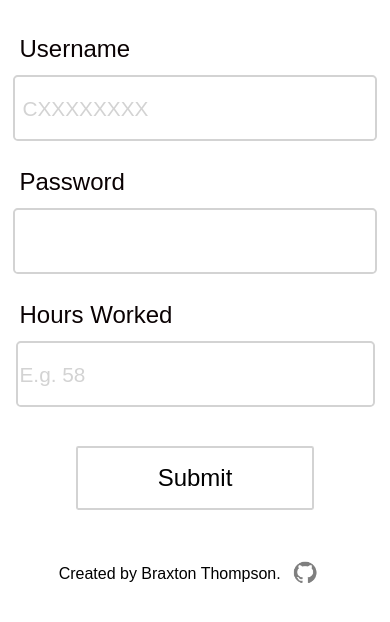
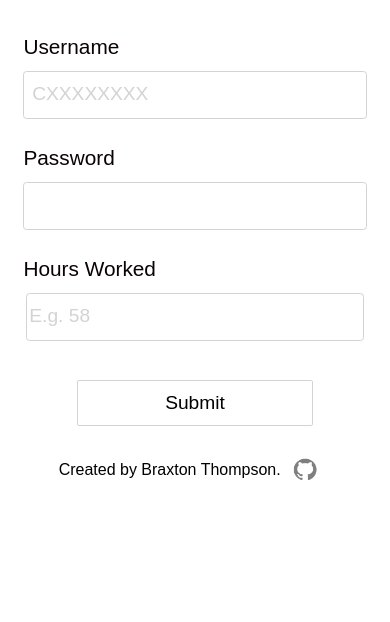
Before and after one commit to braxtonthompson/TimeSheetApp, a Flask app: page / in a window 390 px wide. Shown: the part 124-746 px from the top of the page. Run offline with Flask 2, Linux system fonts and the light colour scheme.

Commit message:
Made everything smaller on mobile.

```diff
--- a/static/timesheet.css
+++ b/static/timesheet.css
@@ -56,8 +56,8 @@ form {
 }
 
 .form-label {
-    margin: 7% 5% 3% 5%;
-    font-size: 1.5em;
+    margin: 7% 5% 3% 6%;
+    font-size: 1.3em;
     font-family: Arial, Helvetica, sans-serif;
     color: #0a0203;
 }
@@ -65,10 +65,10 @@ form {
 .form-input {
     margin: 0 auto;
     color: #0a0203;
-    width: 90%;
+    width: 85%;
     height: 2.5em;
-    font-size: 1.5em;
-    border: 2px solid lightgray;
+    font-size: 1.1em;
+    border: 1px solid lightgray;
     border-radius: 0.2em;
 }
 
@@ -78,7 +78,7 @@ form input[type=text], input[type=password] {
 
 .form-input::placeholder {
     color: lightgray;
-    font-size: 1.3rem;
+    font-size: 1.2rem;
 }
 
 .invalid-feedback {
@@ -98,14 +98,14 @@ form input[type=text], input[type=password] {
 #submit {
     all: unset;
     margin-top: 10%;
-    margin-bottom: 10%;
+    margin-bottom: 5%;
     background-color: white;
     width: 60%;
-    height: 2.5em;
-    border: 2px solid lightgray;
+    height: 2.3em;
+    border: 1px solid lightgray;
     border-radius: 0.1em;
     font-family: Arial, Helvetica, sans-serif;
-    font-size: 1.5rem;
+    font-size: 1.2rem;
     cursor: pointer;
 }
 
```
